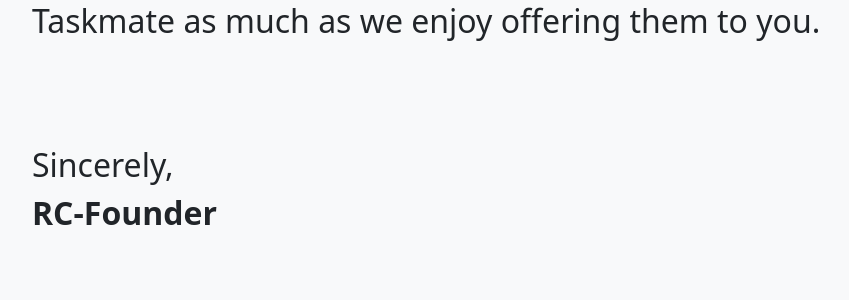
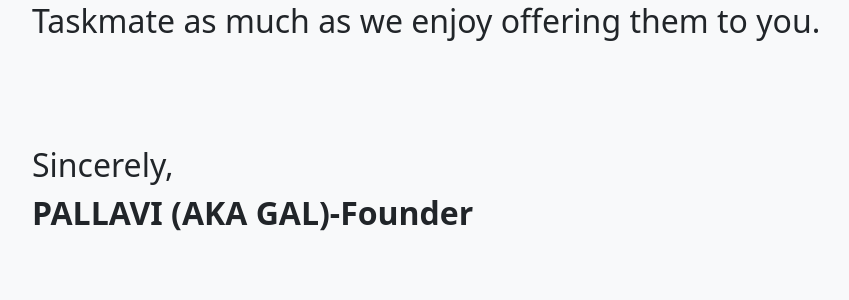
Before and after one commit to rushichavan-github/task, a Django app: page /about in a window 1280 px wide. Shown: the part 372-672 px from the top of the page, without its empty margins (50-899 px from the left). Run offline with Django 3.2, Linux system fonts and the light colour scheme.

Commit message:
uploading project

```diff
--- a/todolist_app/templates/about.html
+++ b/todolist_app/templates/about.html
@@ -12,7 +12,7 @@
 </br>
 </br>
   Sincerely,<br>
-<b>RC-Founder</b>
+<b>PALLAVI (AKA GAL)-Founder</b>
 </p>
 </div>
 {% endblock content%}
--- a/todolist_app/templates/contact.html
+++ b/todolist_app/templates/contact.html
@@ -14,6 +14,6 @@
 </br>
 </br>
 <p style="font-size:200%">Reach Us at -  <i>TaskMate.help@gmail.com</i> </br>
-<b>RC-Founder</b> </p>
+<b>PALLAVI (AKA GAL)-Founder</b> </p>
 </div>
 {% endblock content%}
```
Also changed, not shown: 1 other file.
